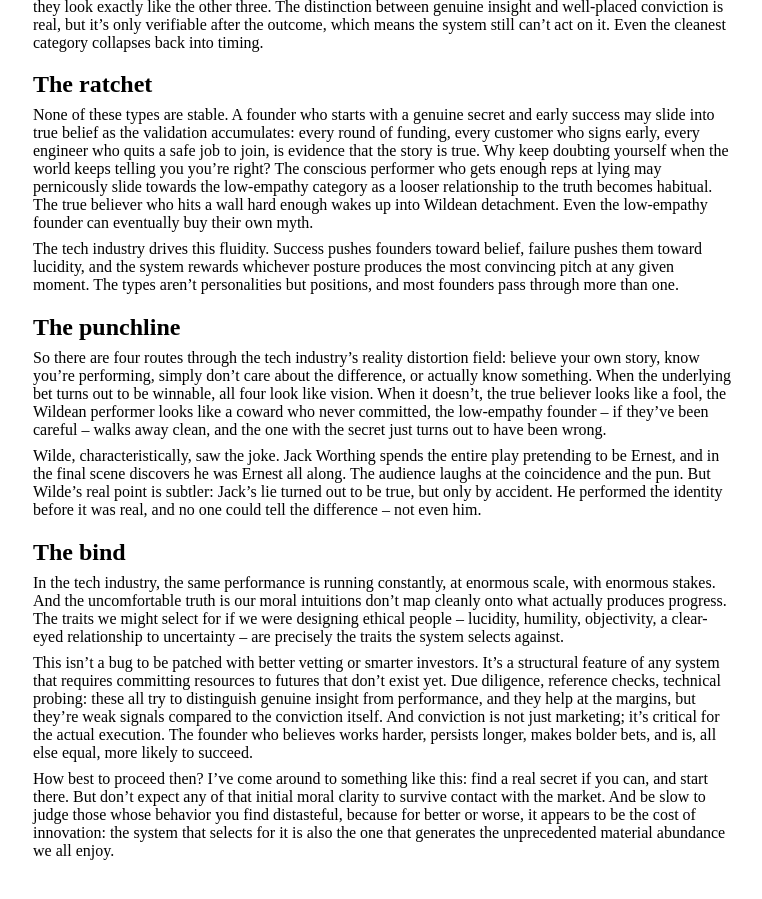
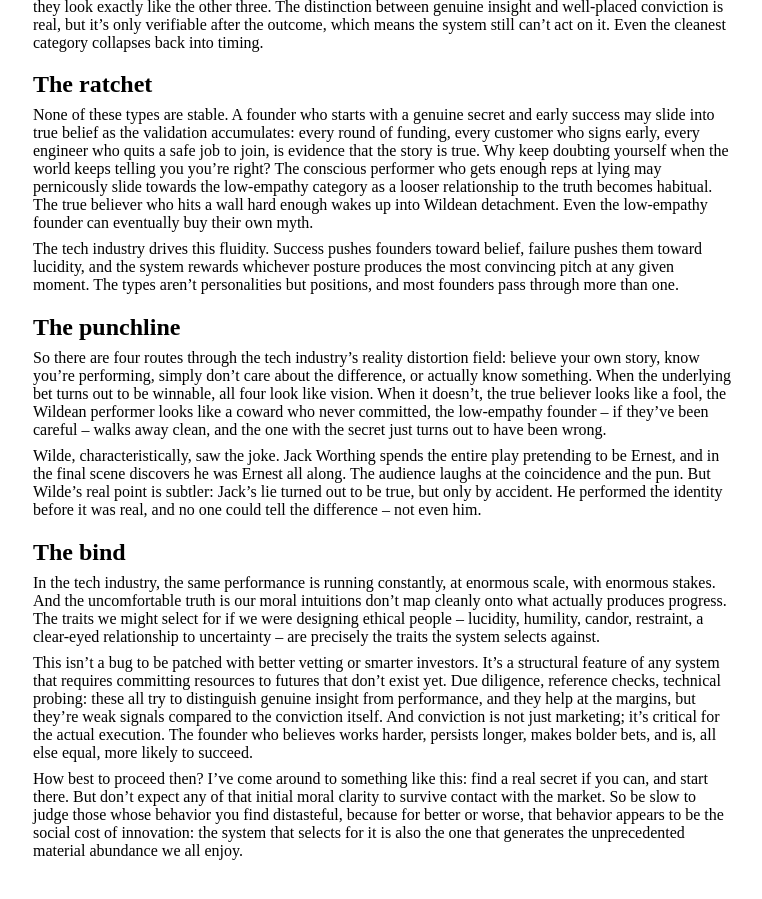
Before and after one commit to maxh/maxheinritz.com, a Jekyll site: the page built from _posts/2026-02-21-the-importance-of-being-unearnest.md, in a window 1280 px wide and 900 px high, scrolled down 1656 px. Shown: the whole window, without its empty margins (107-869 px from the left). Built offline with Jekyll 4.4.1, drawn with Linux system fonts in a browser that asks for light colours.

Commit message:
tweak post

```diff
--- a/_posts/2026-02-21-the-importance-of-being-unearnest.md
+++ b/_posts/2026-02-21-the-importance-of-being-unearnest.md
@@ -54,8 +54,8 @@ Wilde, characteristically, saw the joke. Jack Worthing spends the entire play pr
 
 ## The bind
 
-In the tech industry, the same performance is running constantly, at enormous scale, with enormous stakes. And the uncomfortable truth is our moral intuitions don't map cleanly onto what actually produces progress. The traits we might select for if we were designing ethical people -- lucidity, humility, objectivity, a clear-eyed relationship to uncertainty -- are precisely the traits the system selects against.
+In the tech industry, the same performance is running constantly, at enormous scale, with enormous stakes. And the uncomfortable truth is our moral intuitions don't map cleanly onto what actually produces progress. The traits we might select for if we were designing ethical people -- lucidity, humility, candor, restraint, a clear-eyed relationship to uncertainty -- are precisely the traits the system selects against.
 
 This isn't a bug to be patched with better vetting or smarter investors. It's a structural feature of any system that requires committing resources to futures that don't exist yet. Due diligence, reference checks, technical probing: these all try to distinguish genuine insight from performance, and they help at the margins, but they're weak signals compared to the conviction itself. And conviction is not just marketing; it's critical for the actual execution. The founder who believes works harder, persists longer, makes bolder bets, and is, all else equal, more likely to succeed.
 
-How best to proceed then? I've come around to something like this: find a real secret if you can, and start there. But don't expect any of that initial moral clarity to survive contact with the market. And be slow to judge those whose behavior you find distasteful, because for better or worse, it appears to be the cost of innovation: the system that selects for it is also the one that generates the unprecedented material abundance we all enjoy.
+How best to proceed then? I've come around to something like this: find a real secret if you can, and start there. But don't expect any of that initial moral clarity to survive contact with the market. So be slow to judge those whose behavior you find distasteful, because for better or worse, that behavior appears to be the social cost of innovation: the system that selects for it is also the one that generates the unprecedented material abundance we all enjoy.
```
